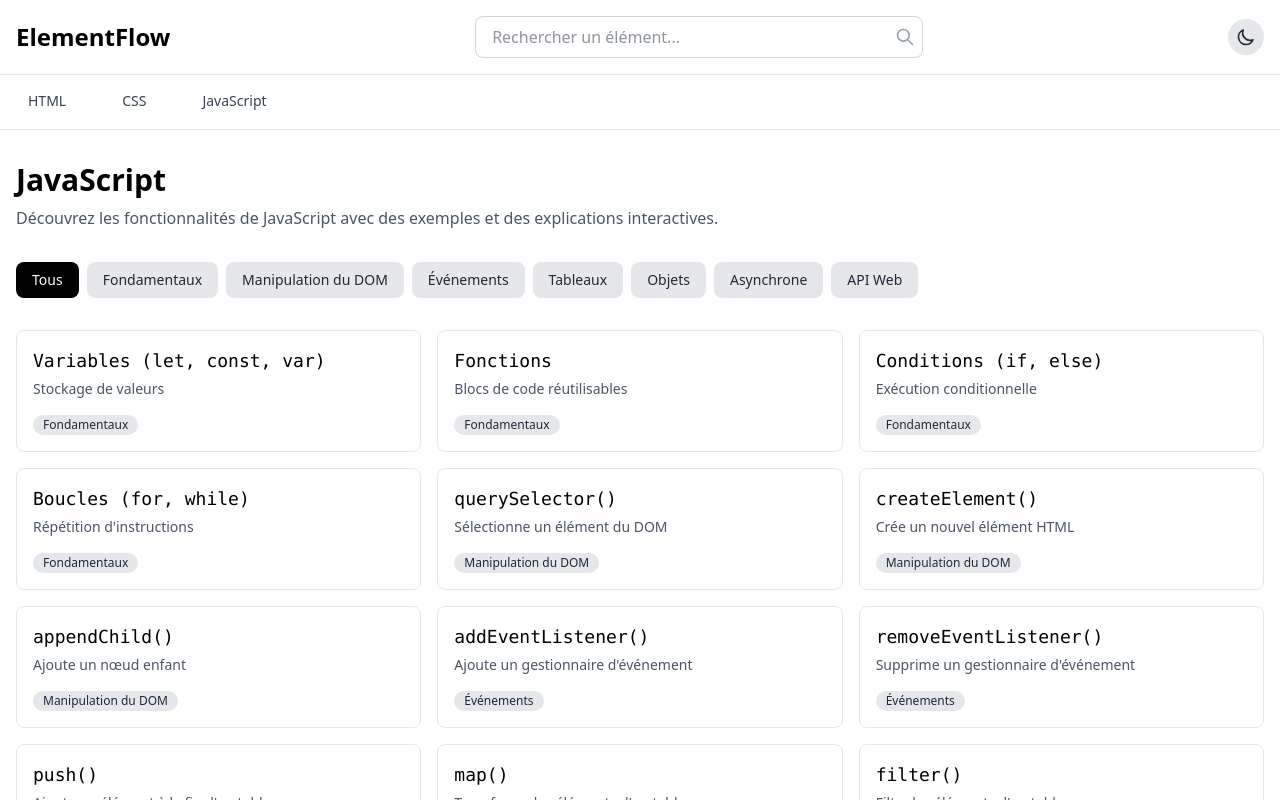
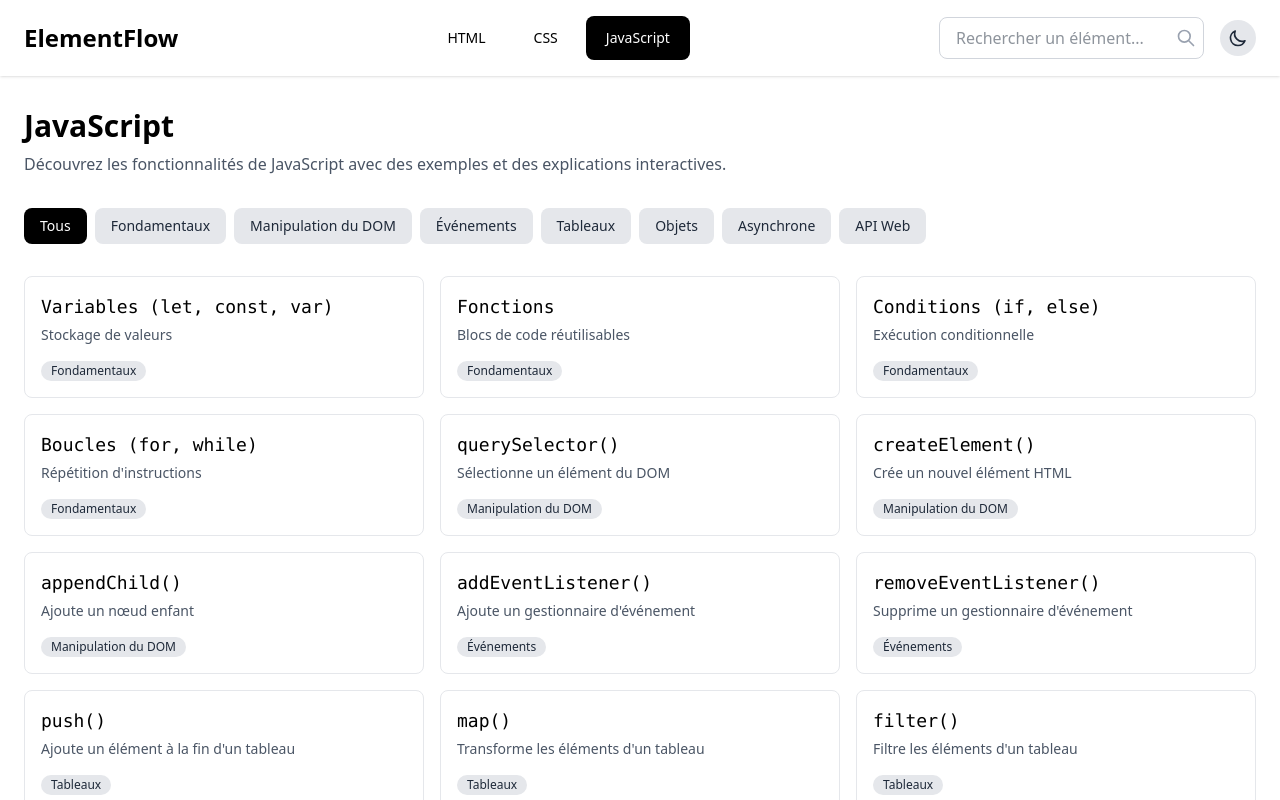
Before and after one commit to ThibaultG94/element-flow, a React (Vite) app: page /javascript in a window 1280 px wide. Shown: the top 800 px of the page. Built offline with nearby package versions, Linux system fonts and the light colour scheme.

Commit message:
header update

```diff
--- a/src/App.jsx
+++ b/src/App.jsx
@@ -1,5 +1,11 @@
 import { useState, useEffect } from "react";
-import { BrowserRouter as Router, Routes, Route, Link } from "react-router";
+import {
+  BrowserRouter as Router,
+  Routes,
+  Route,
+  Link,
+  useLocation,
+} from "react-router";
 import "./App.css";
 import HomePage from "./pages/HomePage";
 import HtmlPage from "./pages/HtmlPage";
@@ -7,9 +13,32 @@ import CssPage from "./pages/CssPage";
 import JsPage from "./pages/JsPage";
 import ElementDetailPage from "./pages/ElementDetailPage";
 
+// Navigation link component with animation and active state
+const NavLink = ({ to, children }) => {
+  const location = useLocation();
+  const isActive =
+    location.pathname === to ||
+    (location.pathname.startsWith("/element/") &&
+      to === `/${location.pathname.split("/")[2]}`);
+
+  return (
+    <Link
+      to={to}
+      className={`px-5 py-3 text-sm font-medium rounded-lg transition-all duration-300 ${
+        isActive
+          ? "bg-black text-white dark:bg-white dark:text-black"
+          : "text-black dark:text-white hover:bg-gray-100 dark:hover:bg-gray-800"
+      }`}
+    >
+      {children}
+    </Link>
+  );
+};
+
 const MainLayout = ({ children }) => {
   const [searchQuery, setSearchQuery] = useState("");
   const [isDarkMode, setIsDarkMode] = useState(false);
+  const location = useLocation();
 
   // Check for user preference on initial load
   useEffect(() => {
@@ -30,25 +59,30 @@ const MainLayout = ({ children }) => {
 
   return (
     <div className="min-h-screen bg-white dark:bg-gray-900">
-      {/* Header */}
-      <header className="bg-white dark:bg-black border-b border-gray-200 dark:border-gray-800">
-        <div className="mx-auto px-4 py-4">
-          <div className="flex items-center justify-between">
-            <div className="flex items-center space-x-2">
+      <header className="bg-white dark:bg-black shadow-sm">
+        <div className="mx-auto px-6 py-4">
+          <div className="flex flex-wrap items-center justify-between gap-4">
+            {/* Logo and title */}
             <Link
               to="/"
-                className="cursor-pointer text-black dark:text-white text-2xl font-bold"
+              className="cursor-pointer text-black dark:text-white text-2xl font-bold transition-colors duration-300 hover:text-gray-700 dark:hover:text-gray-300"
             >
               ElementFlow
             </Link>
-            </div>
 
+            {/* Main navigation*/}
+            <nav className="flex items-center gap-2">
+              <NavLink to="/html">HTML</NavLink>
+              <NavLink to="/css">CSS</NavLink>
+              <NavLink to="/javascript">JavaScript</NavLink>
+            </nav>
+
+            <div className="flex items-center gap-4">
               {/* Search bar */}
-            <div className="max-w-md w-full">
               <div className="relative">
                 <input
                   type="text"
-                  className="w-full px-4 py-2 rounded-lg border border-gray-300 dark:border-gray-700 bg-white dark:bg-gray-800 text-gray-800 dark:text-gray-200"
+                  className="w-full px-4 py-2 rounded-lg border border-gray-300 dark:border-gray-700 bg-white dark:bg-gray-800 text-gray-800 dark:text-gray-200 focus:ring-2 focus:ring-black dark:focus:ring-white focus:border-transparent transition-all"
                   placeholder="Rechercher un élément..."
                   value={searchQuery}
                   onChange={(e) => setSearchQuery(e.target.value)}
@@ -70,11 +104,10 @@ const MainLayout = ({ children }) => {
                   </svg>
                 </button>
               </div>
-            </div>
 
               {/* Dark/light theme button */}
               <button
-              className="p-2 rounded-full bg-gray-200 dark:bg-gray-700 cursor-pointer"
+                className="p-2 rounded-full bg-gray-200 dark:bg-gray-700 cursor-pointer hover:bg-gray-300 dark:hover:bg-gray-600 transition-all duration-300"
                 onClick={toggleDarkMode}
               >
                 {isDarkMode ? (
@@ -111,36 +144,11 @@ const MainLayout = ({ children }) => {
               </button>
             </div>
           </div>
+        </div>
       </header>
 
-      {/* Main navigation */}
-      <nav className="bg-white dark:bg-black border-b border-gray-200 dark:border-gray-800">
-        <div className="mx-auto px-4">
-          <div className="flex space-x-8">
-            <Link
-              to="/html"
-              className="px-3 py-4 text-sm font-medium text-gray-700 dark:text-gray-300 hover:text-black dark:hover:text-white border-b-2 border-transparent hover:border-black dark:hover:border-white"
-            >
-              HTML
-            </Link>
-            <Link
-              to="/css"
-              className="px-3 py-4 text-sm font-medium text-gray-700 dark:text-gray-300 hover:text-black dark:hover:text-white border-b-2 border-transparent hover:border-black dark:hover:border-white"
-            >
-              CSS
-            </Link>
-            <Link
-              to="/javascript"
-              className="px-3 py-4 text-sm font-medium text-gray-700 dark:text-gray-300 hover:text-black dark:hover:text-white border-b-2 border-transparent hover:border-black dark:hover:border-white"
-            >
-              JavaScript
-            </Link>
-          </div>
-        </div>
-      </nav>
-
       {/* Main content */}
-      <main className="mx-auto px-4 py-8">{children}</main>
+      <main className="mx-auto px-6 py-8">{children}</main>
     </div>
   );
 };
@@ -148,6 +156,10 @@ const MainLayout = ({ children }) => {
 function App() {
   return (
     <Router>
+      <Routes>
+        <Route
+          path="/*"
+          element={
             <MainLayout>
               <Routes>
                 <Route path="/" element={<HomePage />} />
@@ -157,6 +169,9 @@ function App() {
                 <Route path="/element/:id" element={<ElementDetailPage />} />
               </Routes>
             </MainLayout>
+          }
+        />
+      </Routes>
     </Router>
   );
 }
--- a/src/pages/JsPage.jsx
+++ b/src/pages/JsPage.jsx
@@ -1,5 +1,4 @@
 import React, { useState } from "react";
-import { Link } from "react-router";
 import ElementCard from "../components/ElementCard";
 import ElementModal from "../components/ElementModal";
 
```
Lines whose indentation alone changed are shown as unchanged.
